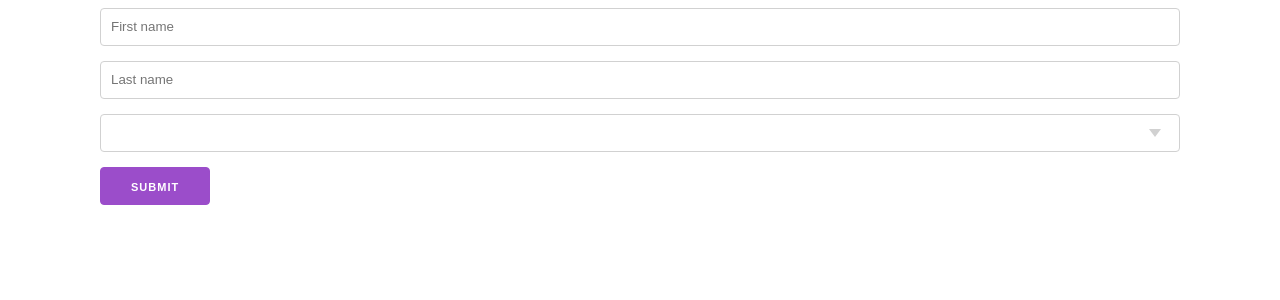
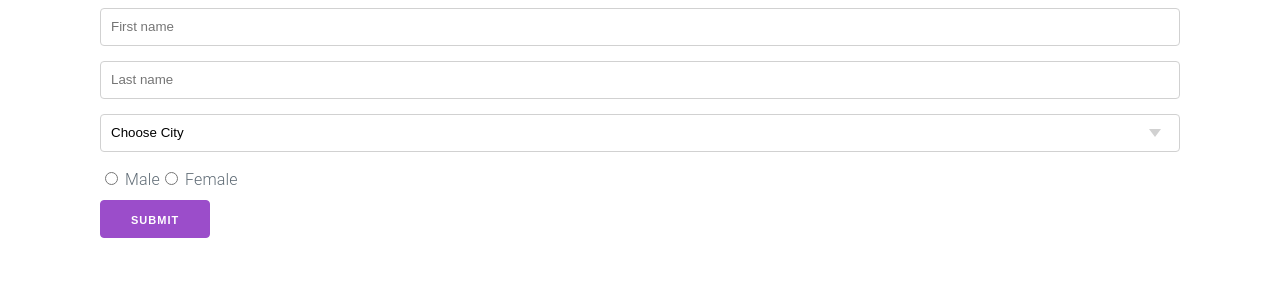
Before and after one commit to codersadikbd/reactapp, a React (Vite) app: page / in a window 1280 px wide. Shown: the top 300 px of the page. Built offline with nearby package versions, Linux system fonts and the light colour scheme.

Commit message:
fix: restore city selection and gender options in form of App component

```diff
--- a/src/App.jsx
+++ b/src/App.jsx
@@ -1,6 +1,6 @@
 import React, { useState } from "react";
 const App = () => {
-  let [FormObj, setFormObj] = useState({
+  let [FormObj, setFor] = useState({
     fName: "",
     lName: "",
     city: "",
@@ -13,8 +13,14 @@ const App = () => {
         <br />
         <input placeholder="Last name" />
         <br />
-        <select></select>
-
+        <select>
+          <option value="">Choose City</option>
+          <option value="Dhaka">Dhaka</option>
+          <option value="Chittagong">Chittagong</option>
+        </select>
+        <br />
+        <input type="radio" name="gender" /> Male
+        <input type="radio" name="gender" /> Female
         <br />
         <button type="submit">Submit</button>
       </form>
```
